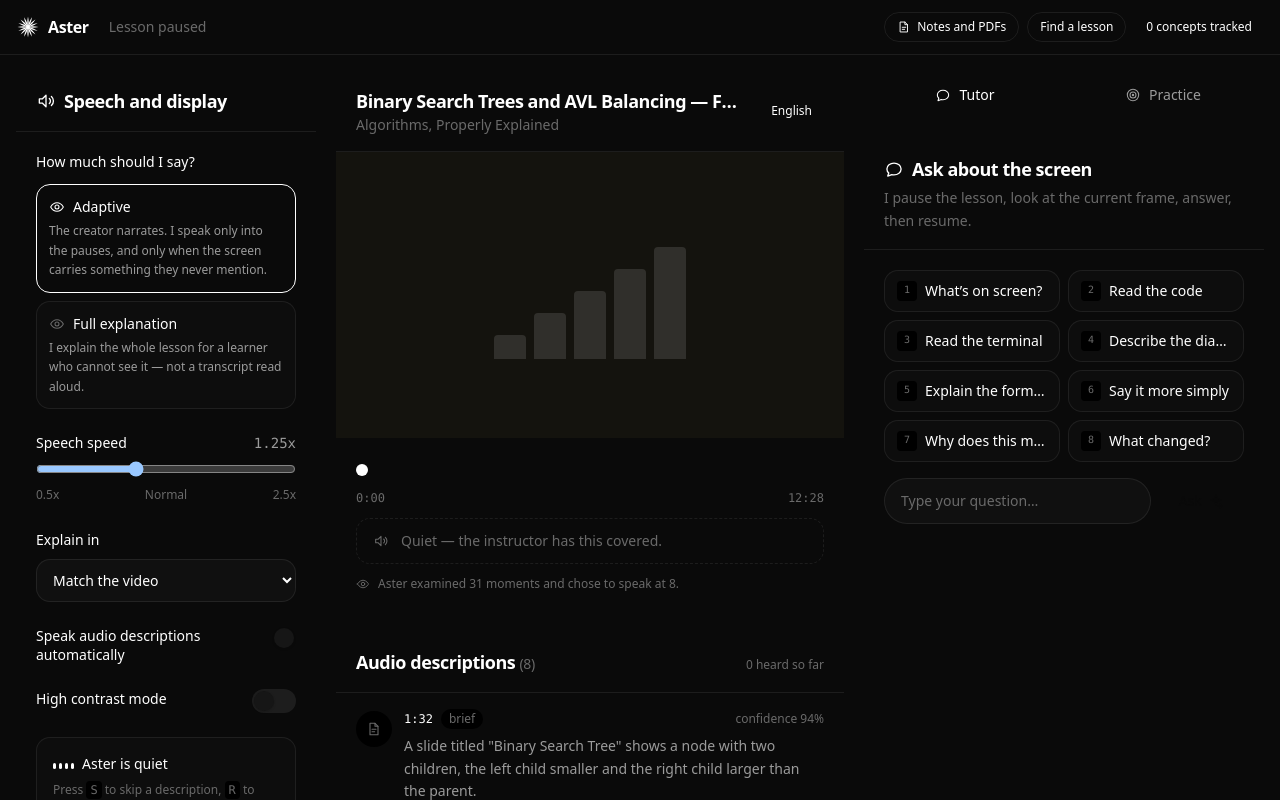
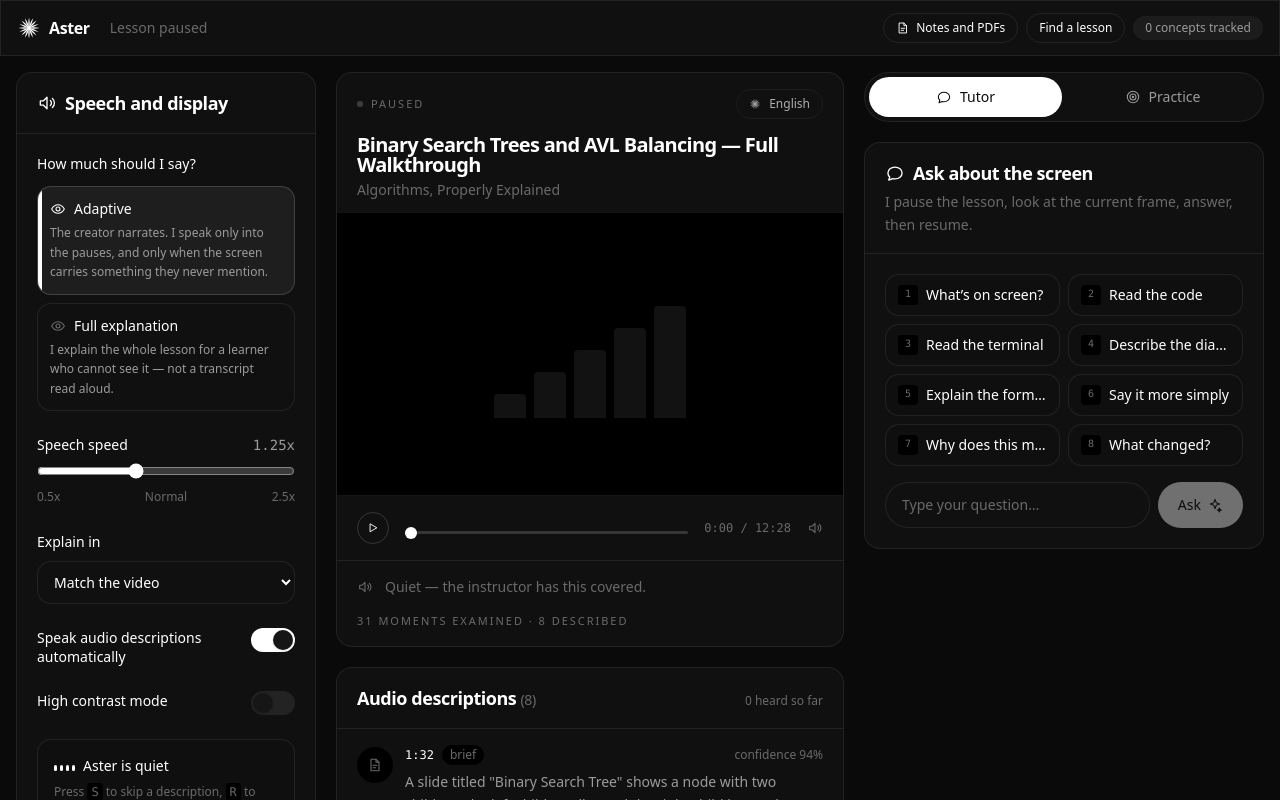
Before and after one commit to AuvroIslam/Aster, a Next.js app: page /learn in a window 1280 px wide. Shown: the top 800 px of the page. Built offline with nearby package versions, Linux system fonts and the light colour scheme.

Commit message:
restyle app surfaces dark

```diff
--- a/src/components/learn/settings.tsx
+++ b/src/components/learn/settings.tsx
@@ -39,10 +39,10 @@ export function SettingsPanel({
   speaking: boolean;
 }) {
   return (
-    <section className="glass lift rounded-panel" aria-label="Speech and display">
+    <section className="panel rounded-panel" aria-label="Speech and display">
       <header className="border-b border-line px-5 py-4">
         <h2 className="flex items-center gap-2 font-display text-lg font-semibold tracking-tight">
-          <SpeakerIcon className="h-5 w-5 text-rust" />
+          <SpeakerIcon className="h-5 w-5 text-ink" />
           Speech and display
         </h2>
       </header>
@@ -76,7 +76,7 @@ export function SettingsPanel({
             </label>
             <motion.span
               key={rate}
-              initial={{ scale: 1.25, color: 'var(--rust)' }}
+              initial={{ scale: 1.25, color: 'var(--ink)' }}
               animate={{ scale: 1, color: 'var(--ink-soft)' }}
               className="font-mono text-sm"
             >
@@ -91,7 +91,7 @@ export function SettingsPanel({
             step={0.05}
             value={rate}
             onChange={(e) => onRate(Number(e.target.value))}
-            className="mt-2 w-full accent-rust"
+            className="mt-2 w-full accent-white"
           />
           <div className="mt-1 flex justify-between text-xs text-ink-faint">
             <span>0.5x</span>
@@ -108,7 +108,7 @@ export function SettingsPanel({
             id="lang"
             value={language}
             onChange={(e) => onLanguage(e.target.value)}
-            className="mt-2 w-full rounded-card border border-line bg-surface px-3 py-2.5 text-sm outline-none transition-colors focus:border-rust"
+            className="mt-2 w-full rounded-card border border-line bg-surface px-3 py-2.5 text-sm outline-none transition-colors focus:border-ink"
           >
             {LANGUAGES.map((entry) => (
               <option key={entry.code} value={entry.code}>
@@ -120,7 +120,7 @@ export function SettingsPanel({
             <motion.p
               initial={{ opacity: 0, height: 0 }}
               animate={{ opacity: 1, height: 'auto' }}
-              className="mt-2 text-xs leading-relaxed text-amber"
+              className="mt-2 text-xs leading-relaxed text-live"
             >
               Bangla speech needs a Bangla voice. Microsoft Edge ships one; most other browsers
               need one installed first.
@@ -144,7 +144,7 @@ export function SettingsPanel({
 
         <div className="rounded-card border border-line bg-surface/60 p-4">
           <p className="flex items-center gap-2 text-sm font-medium">
-            <span className="text-rust">
+            <span className="text-ink">
               <Waveform active={speaking} bars={4} />
             </span>
             {speaking ? 'Aster is speaking' : 'Aster is quiet'}
@@ -158,12 +158,12 @@ export function SettingsPanel({
         </div>
 
         {/* Provenance: one model generates everything, and it is named. */}
-        <div className="flex items-start gap-3 rounded-card border border-moss/25 bg-moss-soft/50 p-4">
-          <span className="mt-0.5 text-moss">
+        <div className="flex items-start gap-3 rounded-card border border-line bg-white/[0.05] p-4">
+          <span className="mt-0.5 text-ink-soft">
             <SparkIcon className="h-5 w-5" />
           </span>
           <div>
-            <p className="text-sm font-medium text-moss">Running on gemma-4-31b-it</p>
+            <p className="text-sm font-medium text-ink-soft">Running on gemma-4-31b-it</p>
             <p className="mt-1 text-xs leading-relaxed text-ink-soft">
               Every description, answer and question comes from Gemma — runnable locally, with no
               per-request API cost.
@@ -196,18 +196,18 @@ function NarrationOption({
       aria-pressed={active}
       className={cn(
         'relative w-full overflow-hidden rounded-card border p-3 text-left transition-colors duration-300',
-        active ? 'border-rust/40 bg-rust-soft/50' : 'border-line bg-surface/50 hover:border-rust/25'
+        active ? 'border-line-strong bg-white/[0.06]' : 'border-line bg-surface/50 hover:border-line-strong'
       )}
     >
       {active && (
         <motion.span
           layoutId="narration-active"
           transition={{ type: 'spring', stiffness: 400, damping: 34 }}
-          className="absolute inset-y-0 left-0 w-1 bg-rust"
+          className="absolute inset-y-0 left-0 w-1 bg-ink"
         />
       )}
       <span className="flex items-center gap-2 text-sm font-medium">
-        <EyeIcon className={cn('h-4 w-4', active ? 'text-rust' : 'text-ink-faint')} />
+        <EyeIcon className={cn('h-4 w-4', active ? 'text-ink' : 'text-ink-faint')} />
         {title}
       </span>
       <span className="mt-1 block text-xs leading-relaxed text-ink-soft">{body}</span>
@@ -239,7 +239,7 @@ function Toggle({
         onClick={() => onChange(!checked)}
         className={cn(
           'relative h-6 w-11 shrink-0 rounded-full transition-colors duration-300',
-          checked ? 'bg-rust' : 'bg-line'
+          checked ? 'bg-ink' : 'bg-line'
         )}
       >
         <motion.span
--- a/src/components/learn/stage.tsx
+++ b/src/components/learn/stage.tsx
@@ -2,7 +2,7 @@
 
 import { AnimatePresence, motion } from 'motion/react';
 import { Waveform } from '@/components/motion/waveform';
-import { PlayIcon, PauseIcon, SpeakerIcon, EyeIcon } from '@/components/icons';
+import { PlayIcon, PauseIcon, SpeakerIcon, AsterMark } from '@/components/icons';
 import { formatTime, cn } from '@/lib/utils';
 import type { Description, Lesson } from '@/lib/types';
 
@@ -26,22 +26,30 @@ export function Stage({
   const progress = (time / lesson.duration) * 100;
 
   return (
-    <section className="glass lift overflow-hidden rounded-panel" aria-label="Lesson">
-      <header className="flex flex-wrap items-center gap-3 border-b border-line px-5 py-4">
-        <div className="min-w-0 flex-1">
-          <h2 className="truncate font-display text-lg font-semibold tracking-tight">
-            {lesson.title}
-          </h2>
-          <p className="truncate text-sm text-ink-faint">{lesson.channel}</p>
-        </div>
-        <span className="shrink-0 rounded-full bg-moss-soft px-3 py-1 text-xs font-medium text-moss">
+    <section className="panel overflow-hidden rounded-panel" aria-label="Lesson">
+      <header className="flex flex-wrap items-center gap-3 px-5 py-4">
+        <span className="label-micro flex items-center gap-2">
+          <span className={cn('h-1.5 w-1.5 rounded-full', playing ? 'bg-live' : 'bg-ink-ghost')} />
+          {playing ? 'Playing' : 'Paused'}
+        </span>
+        <motion.span
+          animate={speaking ? { opacity: [0.5, 1, 0.5] } : { opacity: 0.5 }}
+          transition={{ duration: 1.6, repeat: Infinity }}
+          className="ml-auto flex items-center gap-2 rounded-full border border-line px-3 py-1.5 text-xs"
+        >
+          <AsterMark className="h-3 w-3" />
           {lesson.language}
-        </span>
+        </motion.span>
       </header>
 
-      {/* Stand-in for the video surface. Deliberately dark so the described
-          content reads as "the screen" rather than part of the app chrome. */}
-      <div className="relative aspect-video overflow-hidden bg-[#14130e]">
+      <div className="px-5 pb-3">
+        <h2 className="headline text-xl">{lesson.title}</h2>
+        <p className="mt-1 text-sm text-ink-faint">{lesson.channel}</p>
+      </div>
+
+      {/* The lesson surface. Pure black so described content reads as "the
+          screen" rather than as part of the app. */}
+      <div className="relative aspect-video overflow-hidden border-y border-line bg-ground-deep">
         <FrameArt kind={speaking?.kind} />
 
         <AnimatePresence>
@@ -50,19 +58,20 @@ export function Stage({
               initial={{ opacity: 0 }}
               animate={{ opacity: 1 }}
               exit={{ opacity: 0 }}
-              className="absolute inset-0 flex items-center justify-center bg-[#14130e]/70 backdrop-blur-md"
+              className="absolute inset-0 flex items-center justify-center bg-ground-deep/80 backdrop-blur-md"
             >
               <motion.div
-                initial={{ scale: 0.9, y: 10 }}
-                animate={{ scale: 1, y: 0 }}
-                className="mx-6 max-w-lg rounded-card border border-white/10 bg-black/40 p-5 text-center"
+                initial={{ scale: 0.96, y: 10, filter: 'blur(8px)' }}
+                animate={{ scale: 1, y: 0, filter: 'blur(0px)' }}
+                transition={{ duration: 0.5, ease: [0.22, 1, 0.36, 1] }}
+                className="mx-6 max-w-lg rounded-card border border-line-strong bg-surface p-5 text-center"
               >
-                <span className="inline-flex items-center gap-2 rounded-full bg-rust px-3 py-1 text-xs font-medium text-white">
+                <span className="label-micro inline-flex items-center gap-2 text-ink">
                   <Waveform bars={4} className="h-3" />
                   Extended description
                 </span>
-                <p className="mt-3 text-sm leading-relaxed text-white/85">{speaking?.text}</p>
-                <p className="mt-3 text-xs text-white/50">
+                <p className="mt-3 text-sm leading-relaxed text-ink-soft">{speaking?.text}</p>
+                <p className="mt-3 text-xs text-ink-ghost">
                   Video held so the explanation is not cut short. It resumes on its own.
                 </p>
               </motion.div>
@@ -70,40 +79,42 @@ export function Stage({
           )}
         </AnimatePresence>
 
-        {/* While an explanation is holding playback the overlay card owns the
-            centre, so the play control moves out from under it. */}
         <button
           onClick={onToggle}
           aria-label={playing ? 'Pause' : 'Play'}
-          className={cn(
-            'group absolute inset-0 grid',
-            holding ? 'place-items-end p-4' : 'place-items-center'
-          )}
+          className={cn('group absolute inset-0 grid', holding ? 'place-items-end p-4' : 'place-items-center')}
         >
           <motion.span
             whileHover={{ scale: 1.08 }}
             whileTap={{ scale: 0.94 }}
             className={cn(
-              'flex items-center justify-center rounded-full bg-moss/90 text-white opacity-0 backdrop-blur transition-opacity duration-300 group-hover:opacity-100 group-focus-visible:opacity-100',
-              holding ? 'h-11 w-11' : 'h-16 w-16'
+              'flex items-center justify-center rounded-full border border-line-strong bg-ground/70 text-ink opacity-0 backdrop-blur transition-opacity duration-300 group-hover:opacity-100 group-focus-visible:opacity-100',
+              holding ? 'h-10 w-10' : 'h-14 w-14'
             )}
           >
             {playing ? (
-              <PauseIcon className={holding ? 'h-5 w-5' : 'h-7 w-7'} />
+              <PauseIcon className={holding ? 'h-4 w-4' : 'h-6 w-6'} />
             ) : (
-              <PlayIcon className={holding ? 'h-5 w-5' : 'h-7 w-7'} />
+              <PlayIcon className={holding ? 'h-4 w-4' : 'h-6 w-6'} />
             )}
           </motion.span>
         </button>
       </div>
 
-      {/* Scrubber */}
-      <div className="px-5 pt-4">
+      {/* Transport */}
+      <div className="flex items-center gap-4 px-5 py-4">
+        <button
+          onClick={onToggle}
+          aria-label={playing ? 'Pause' : 'Play'}
+          className="flex h-8 w-8 shrink-0 items-center justify-center rounded-full border border-line-strong transition-colors hover:bg-white/[0.06]"
+        >
+          {playing ? <PauseIcon className="h-3.5 w-3.5" /> : <PlayIcon className="h-3.5 w-3.5" />}
+        </button>
+
+        <div className="relative flex-1">
           <label htmlFor="scrub" className="sr-only">
             Position in lesson
           </label>
-        {/* A native range so it is keyboard- and screen-reader-operable, with the
-            track painted to show progress (browsers do not fill it by default). */}
           <input
             id="scrub"
             type="range"
@@ -112,22 +123,21 @@ export function Stage({
             step={1}
             value={Math.floor(time)}
             onChange={(e) => onSeek(Number(e.target.value))}
-          className="scrubber w-full accent-rust"
+            className="scrubber w-full"
             style={{
-            background: `linear-gradient(to right, var(--rust) ${progress}%, var(--line) ${progress}%)`,
-            height: '4px',
-            borderRadius: '9999px',
-            appearance: 'none',
+              background: `linear-gradient(to right, var(--ink) ${progress}%, var(--line-strong) ${progress}%)`,
             }}
           />
-        <div className="mt-3 flex justify-between font-mono text-xs text-ink-faint">
-          <span>{formatTime(time)}</span>
-          <span>{formatTime(lesson.duration)}</span>
-        </div>
         </div>
 
-      {/* Speaking bar — the live state of the product. */}
-      <div className="px-5 pb-5 pt-3">
+        <span className="shrink-0 font-mono text-xs text-ink-faint">
+          {formatTime(time)} / {formatTime(lesson.duration)}
+        </span>
+        <SpeakerIcon className="h-4 w-4 shrink-0 text-ink-faint" />
+      </div>
+
+      {/* What Aster is saying right now */}
+      <div className="border-t border-line px-5 py-4">
         <AnimatePresence mode="wait">
           {speaking ? (
             <motion.div
@@ -136,42 +146,36 @@ export function Stage({
               animate={{ opacity: 1, y: 0, filter: 'blur(0px)' }}
               exit={{ opacity: 0, y: -8, filter: 'blur(6px)' }}
               transition={{ duration: 0.3 }}
-              className="flex items-start gap-3 rounded-card border border-rust/25 bg-rust-soft/60 px-4 py-3"
+              className="flex items-start gap-3"
             >
-              <span className="mt-0.5 text-rust">
+              <span className="mt-0.5 text-ink">
                 <Waveform />
               </span>
-              <p className="flex-1 text-sm leading-relaxed text-ink">{speaking.text}</p>
+              <p className="flex-1 text-sm leading-relaxed">{speaking.text}</p>
             </motion.div>
           ) : (
-            <motion.div
+            <motion.p
               key="quiet"
               initial={{ opacity: 0 }}
               animate={{ opacity: 1 }}
               exit={{ opacity: 0 }}
-              className="flex items-center gap-3 rounded-card border border-dashed border-line px-4 py-3 text-sm text-ink-faint"
+              className="flex items-center gap-3 text-sm text-ink-faint"
             >
               <SpeakerIcon className="h-4 w-4" />
               Quiet — the instructor has this covered.
-            </motion.div>
+            </motion.p>
           )}
         </AnimatePresence>
 
-        <p className="mt-3 flex items-center gap-2 text-xs text-ink-faint">
-          <EyeIcon className="h-3.5 w-3.5" />
-          Aster examined {lesson.consideredMoments} moments and chose to speak at{' '}
-          {lesson.descriptions.length}.
+        <p className="label-micro mt-4">
+          {lesson.consideredMoments} moments examined · {lesson.descriptions.length} described
         </p>
       </div>
     </section>
   );
 }
 
-/**
- * A suggestion of what is on screen, keyed to the kind of visual being
- * described. Sighted users get a hint of the frame; the description carries the
- * actual information.
- */
+/** A suggestion of what is on screen, keyed to the kind of visual described. */
 function FrameArt({ kind }: { kind?: Description['kind'] }) {
   return (
     <div className="absolute inset-0 grid place-items-center p-8">
@@ -180,7 +184,7 @@ function FrameArt({ kind }: { kind?: Description['kind'] }) {
         initial={{ opacity: 0, scale: 0.96, filter: 'blur(10px)' }}
         animate={{ opacity: 1, scale: 1, filter: 'blur(0px)' }}
         transition={{ duration: 0.7, ease: [0.22, 1, 0.36, 1] }}
-        className="w-full max-w-md font-mono text-[11px] leading-relaxed text-white/35"
+        className="w-full max-w-md font-mono text-[11px] leading-relaxed text-ink-ghost"
       >
         {kind === 'code' && (
           <pre className="whitespace-pre-wrap">{`def insert(node, value):
@@ -199,7 +203,7 @@ height before rotate: 5
 height after  rotate: 3`}</pre>
         )}
         {kind === 'formula' && (
-          <p className="text-center text-lg tracking-wide text-white/45">
+          <p className="text-center text-lg tracking-wide text-ink-faint">
             balance = height(left) − height(right)
           </p>
         )}
@@ -211,7 +215,7 @@ height after  rotate: 3`}</pre>
                 initial={{ height: 8 }}
                 animate={{ height: h }}
                 transition={{ duration: 0.6, delay: i * 0.07, ease: [0.22, 1, 0.36, 1] }}
-                className="w-8 rounded-t bg-white/12"
+                className="w-8 rounded-t bg-white/[0.07]"
               />
             ))}
           </div>
--- a/src/components/learn/tutor.tsx
+++ b/src/components/learn/tutor.tsx
@@ -104,10 +104,10 @@ export function TutorPanel({
   }));
 
   return (
-    <section className="glass lift rounded-panel" aria-label="Ask about the screen">
+    <section className="panel rounded-panel" aria-label="Ask about the screen">
       <header className="border-b border-line px-5 py-4">
         <h2 className="flex items-center gap-2 font-display text-lg font-semibold tracking-tight">
-          <ChatIcon className="h-5 w-5 text-rust" />
+          <ChatIcon className="h-5 w-5 text-ink" />
           Ask about the screen
         </h2>
         <p className="mt-1 text-sm leading-relaxed text-ink-faint">
@@ -127,9 +127,9 @@ export function TutorPanel({
               transition={{ duration: 0.4, delay: i * 0.04 }}
               whileHover={{ y: -2 }}
               whileTap={{ scale: 0.97 }}
-              className="group flex items-center gap-2 rounded-card border border-line bg-surface/60 px-3 py-2.5 text-left text-sm transition-colors hover:border-rust/40 hover:bg-rust-soft/40 disabled:opacity-50"
+              className="group flex items-center gap-2 rounded-card border border-line bg-surface/60 px-3 py-2.5 text-left text-sm transition-colors hover:border-line-strong hover:bg-white/[0.08] disabled:opacity-50"
             >
-              <kbd className="flex h-5 w-5 shrink-0 items-center justify-center rounded bg-ground-deep font-mono text-[10px] text-ink-faint transition-colors group-hover:bg-rust group-hover:text-white">
+              <kbd className="flex h-5 w-5 shrink-0 items-center justify-center rounded bg-ground-deep font-mono text-[10px] text-ink-faint transition-colors group-hover:bg-ink group-hover:text-ground">
                 {preset.key}
               </kbd>
               <span className="truncate">{preset.label}</span>
@@ -154,14 +154,14 @@ export function TutorPanel({
             onChange={(e) => setDraft(e.target.value)}
             maxLength={300}
             placeholder="Type your question…"
-            className="min-w-0 flex-1 rounded-full border border-line bg-surface px-4 py-3 text-sm outline-none transition-colors placeholder:text-ink-faint focus:border-rust"
+            className="min-w-0 flex-1 rounded-full border border-line bg-surface px-4 py-3 text-sm outline-none transition-colors placeholder:text-ink-faint focus:border-ink"
           />
           <motion.button
             type="submit"
             disabled={thinking || !draft.trim()}
             whileHover={{ scale: 1.04 }}
             whileTap={{ scale: 0.95 }}
-            className="inline-flex shrink-0 items-center gap-1.5 rounded-full bg-moss px-5 py-3 text-sm font-medium text-ground disabled:opacity-40"
+            className="inline-flex shrink-0 items-center gap-1.5 rounded-full bg-ink px-5 py-3 text-sm font-medium text-ground disabled:opacity-40"
           >
             Ask
             <SparkIcon className="h-4 w-4" />
@@ -174,7 +174,7 @@ export function TutorPanel({
               initial={{ opacity: 0, height: 0 }}
               animate={{ opacity: 1, height: 'auto' }}
               exit={{ opacity: 0, height: 0 }}
-              className="mt-3 flex items-center gap-2 text-sm text-rust"
+              className="mt-3 flex items-center gap-2 text-sm text-ink"
             >
               <Waveform bars={4} />
               Looking at the frame at {formatTime(time)}…
@@ -205,7 +205,7 @@ export function TutorPanel({
                   <p
                     className={cn(
                       'mt-2 flex items-center gap-1.5 text-xs',
-                      entry.grounded ? 'text-moss' : 'text-amber'
+                      entry.grounded ? 'text-ink-soft' : 'text-live'
                     )}
                   >
                     {entry.grounded ? (
--- a/src/components/learn/workspace.tsx
+++ b/src/components/learn/workspace.tsx
@@ -119,10 +119,10 @@ export function Workspace() {
         {announcement}
       </p>
 
-      <header className="glass sticky top-0 z-30 border-b border-line">
+      <header className="panel sticky top-0 z-30 border-b border-line">
         <div className="mx-auto flex max-w-[1600px] items-center gap-3 px-4 py-3">
           <Link href="/" className="flex items-center gap-2 font-semibold">
-            <AsterMark className="h-6 w-6 text-rust" />
+            <AsterMark className="h-6 w-6 text-ink" />
             <span className="tracking-tight">Aster</span>
           </Link>
           <span className="ml-2 hidden text-sm text-ink-faint sm:block">
@@ -132,18 +132,18 @@ export function Workspace() {
           <div className="ml-auto flex items-center gap-2">
             <Link
               href="/study"
-              className="hidden items-center gap-1.5 rounded-full border border-line px-3 py-1.5 text-xs font-medium transition-colors hover:border-rust hover:text-rust sm:inline-flex"
+              className="hidden items-center gap-1.5 rounded-full border border-line px-3 py-1.5 text-xs font-medium transition-colors hover:border-line-strong hover:text-ink sm:inline-flex"
             >
               <DocIcon className="h-3.5 w-3.5" />
               Notes and PDFs
             </Link>
             <button
               onClick={() => setShowSearch(true)}
-              className="rounded-full border border-line px-3 py-1.5 text-xs font-medium transition-colors hover:border-rust hover:text-rust"
+              className="rounded-full border border-line px-3 py-1.5 text-xs font-medium transition-colors hover:border-line-strong hover:text-ink"
             >
               Find a lesson
             </button>
-            <span className="rounded-full bg-moss-soft px-3 py-1 text-xs font-medium text-moss">
+            <span className="rounded-full bg-white/[0.05] px-3 py-1 text-xs font-medium text-ink-soft">
               {practiceCount} {practiceCount === 1 ? 'concept' : 'concepts'} tracked
             </span>
           </div>
@@ -205,7 +205,7 @@ export function Workspace() {
           transition={{ duration: 0.6, delay: 0.16, ease: [0.22, 1, 0.36, 1] }}
           className="space-y-5"
         >
-          <div className="glass flex gap-1 rounded-full p-1" role="tablist" aria-label="Assistant">
+          <div className="panel flex gap-1 rounded-full p-1" role="tablist" aria-label="Assistant">
             {[
               { id: 'tutor' as const, label: 'Tutor', icon: ChatIcon },
               { id: 'practice' as const, label: 'Practice', icon: TargetIcon },
@@ -217,14 +217,14 @@ export function Workspace() {
                 onClick={() => setTab(entry.id)}
                 className={cn(
                   'relative flex flex-1 items-center justify-center gap-2 rounded-full px-4 py-2.5 text-sm font-medium transition-colors',
-                  tab === entry.id ? 'text-white' : 'text-ink-soft hover:text-ink'
+                  tab === entry.id ? 'text-ground' : 'text-ink-soft hover:text-ink'
                 )}
               >
                 {tab === entry.id && (
                   <motion.span
                     layoutId="assistant-tab"
                     transition={{ type: 'spring', stiffness: 380, damping: 32 }}
-                    className="absolute inset-0 rounded-full bg-rust"
+                    className="absolute inset-0 rounded-full bg-ink"
                   />
                 )}
                 <span className="relative z-10 flex items-center gap-2">
@@ -234,7 +234,7 @@ export function Workspace() {
                     <span
                       className={cn(
                         'rounded-full px-1.5 text-[11px]',
-                        tab === 'practice' ? 'bg-white/25' : 'bg-rust-soft text-rust'
+                        tab === 'practice' ? 'bg-white/25' : 'bg-white/[0.06] text-ink'
                       )}
                     >
                       {practiceCount}
--- a/src/components/study/surface.tsx
+++ b/src/components/study/surface.tsx
@@ -12,16 +12,16 @@ export function StudySurface() {
 
   return (
     <div className="min-h-dvh">
-      <header className="glass sticky top-0 z-30 border-b border-line">
+      <header className="panel sticky top-0 z-30 border-b border-line">
         <div className="mx-auto flex max-w-[1500px] items-center gap-3 px-4 py-3">
           <Link href="/" className="flex items-center gap-2 font-semibold">
-            <AsterMark className="h-6 w-6 text-rust" />
+            <AsterMark className="h-6 w-6 text-ink" />
             <span className="tracking-tight">Aster</span>
           </Link>
           <span className="ml-2 hidden text-sm text-ink-faint sm:block">Notes and PDFs</span>
           <Link
             href="/learn"
-            className="ml-auto inline-flex items-center gap-1.5 rounded-full border border-line px-3 py-1.5 text-xs font-medium transition-colors hover:border-rust hover:text-rust"
+            className="ml-auto inline-flex items-center gap-1.5 rounded-full border border-line px-3 py-1.5 text-xs font-medium transition-colors hover:border-line-strong hover:text-ink"
           >
             <SpeakerIcon className="h-3.5 w-3.5" />
             Back to the lesson
```
Also changed, not shown: src/components/learn/dialogs.tsx (+9 -9 lines), src/components/learn/practice.tsx (+13 -13 lines), src/components/learn/timeline.tsx (+10 -10 lines), src/components/study/reader.tsx (+18 -18 lines), src/components/study/upload.tsx (+9 -9 lines). Lines whose indentation alone changed are shown as unchanged.
